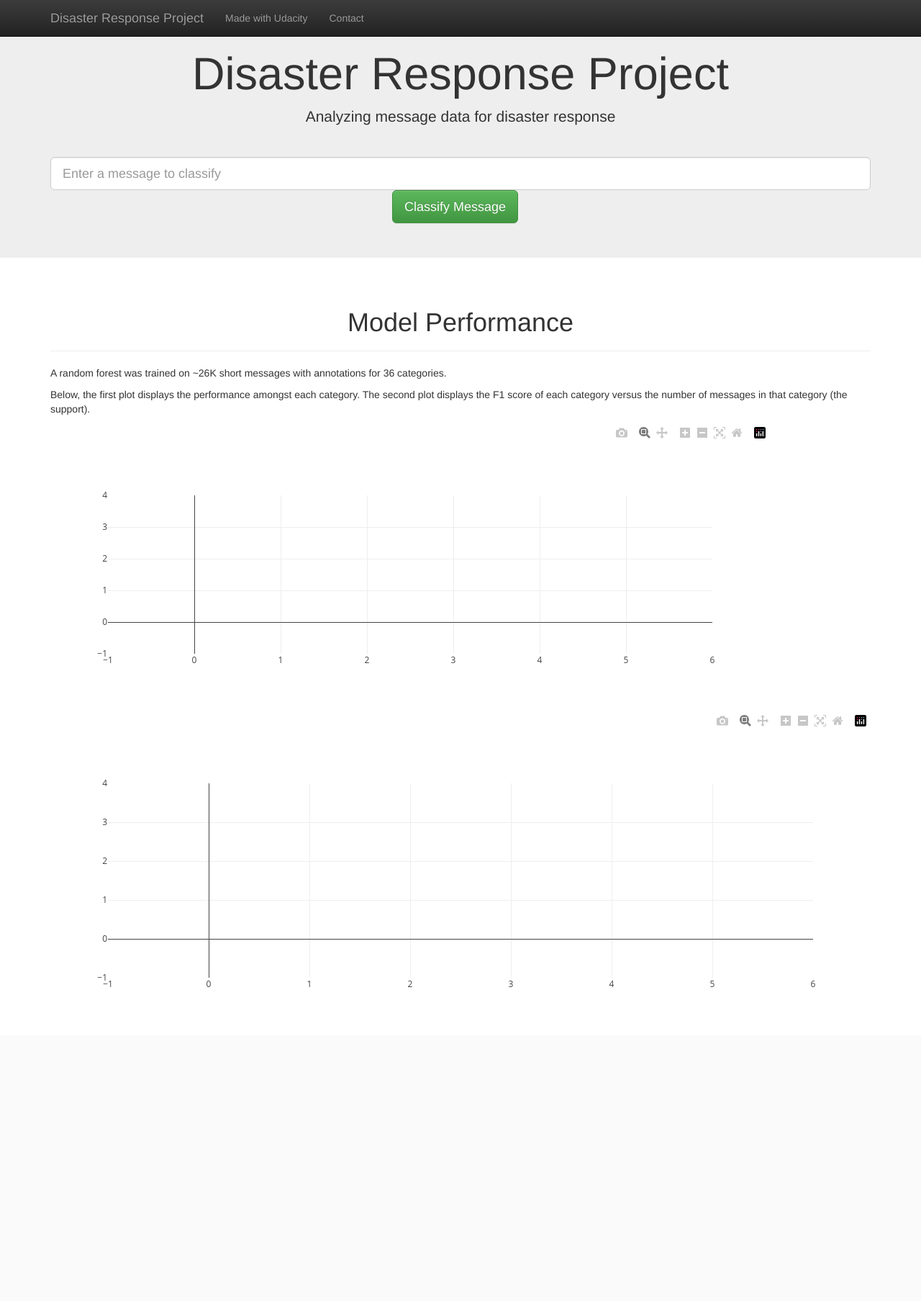
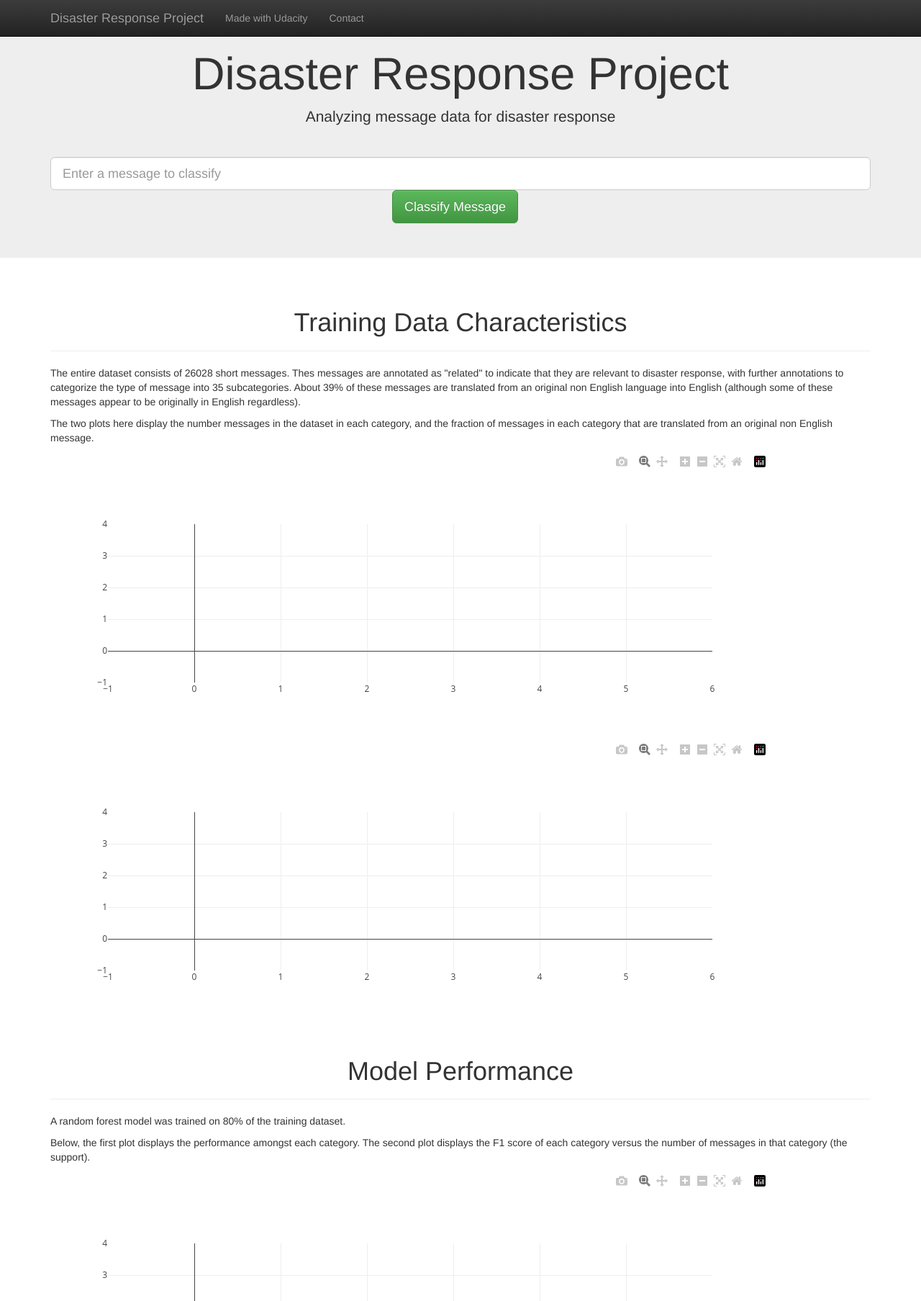
Before and after one commit to andrewKOwong/dsnd-disaster-response-pipeline, a Python web app: template app/templates/master.html in a window 1280 px wide. Shown: the top 1807 px of the page at 72% size. Before the commit the page ends 1371 px from the top, so only its background shows below. Run offline with Jinja, Linux system fonts and the light colour scheme; the template is opened without the code that fills it, so the values that code supplies are empty; some libraries are stand-ins or nearby versions.

Commit message:
Add graphs describing the training dataset.
Added plotly graphs, for a total of 4 graphs. There are now two sections with text descriptions, one section describing the training data, and one section describing model performance.

```diff
--- a/app/templates/master.html
+++ b/app/templates/master.html
@@ -75,12 +75,29 @@
     <div class="container">
       {% block content %}
       <div class="page-header">
+        <h1 class="text-center">Training Data Characteristics</h1>
+      </div>
+
+      <p>
+        The entire dataset consists of 26028 short messages. Thes messages are
+        annotated as "related" to indicate that they are relevant to disaster
+        response, with further annotations to categorize the type of message
+        into 35 subcategories. About 39% of these messages are translated from
+        an original non English language into English (although some of these
+        messages appear to be originally in English regardless).
+      </p>
+      <p>
+        The two plots here display the number messages in the dataset in each
+        category, and the fraction of messages in each category that are
+        translated from an original non English message.
+      </p>
+      <div id="sums_fig"></div>
+      <div id="translated_fig"></div>
+
+      <div class="page-header">
         <h1 class="text-center">Model Performance</h1>
       </div>
-      <p>
-        A random forest was trained on ~26K short messages with annotations for
-        36 categories.
-      </p>
+      <p>A random forest model was trained on 80% of the training dataset.</p>
       <p>
         Below, the first plot displays the performance amongst each category.
         The second plot displays the F1 score of each category versus the number
@@ -95,7 +112,11 @@
       Plotly.newPlot("perf_fig", {{perf_fig | safe}})
       Plotly.relayout("perf_fig", {'width':1000, 'height':400})
       Plotly.newPlot("f1_support_fig", {{f1_support_fig | safe}})
-      Plotly.reayout("f1_support_fig", {'width':1000, 'height':1000})
+      Plotly.relayout("f1_support_fig", {'width':1000, 'height':1000})
+      Plotly.newPlot("sums_fig", {{sums_fig | safe}})
+      Plotly.relayout("sums_fig", {'width':1000, 'height':400})
+      Plotly.newPlot("translated_fig", {{translated_fig | safe}})
+      Plotly.relayout("translated_fig", {'width':1000, 'height':400})
     </script>
   </body>
 </html>
```
Also changed, not shown: app/run.py (+30 -5 lines).
